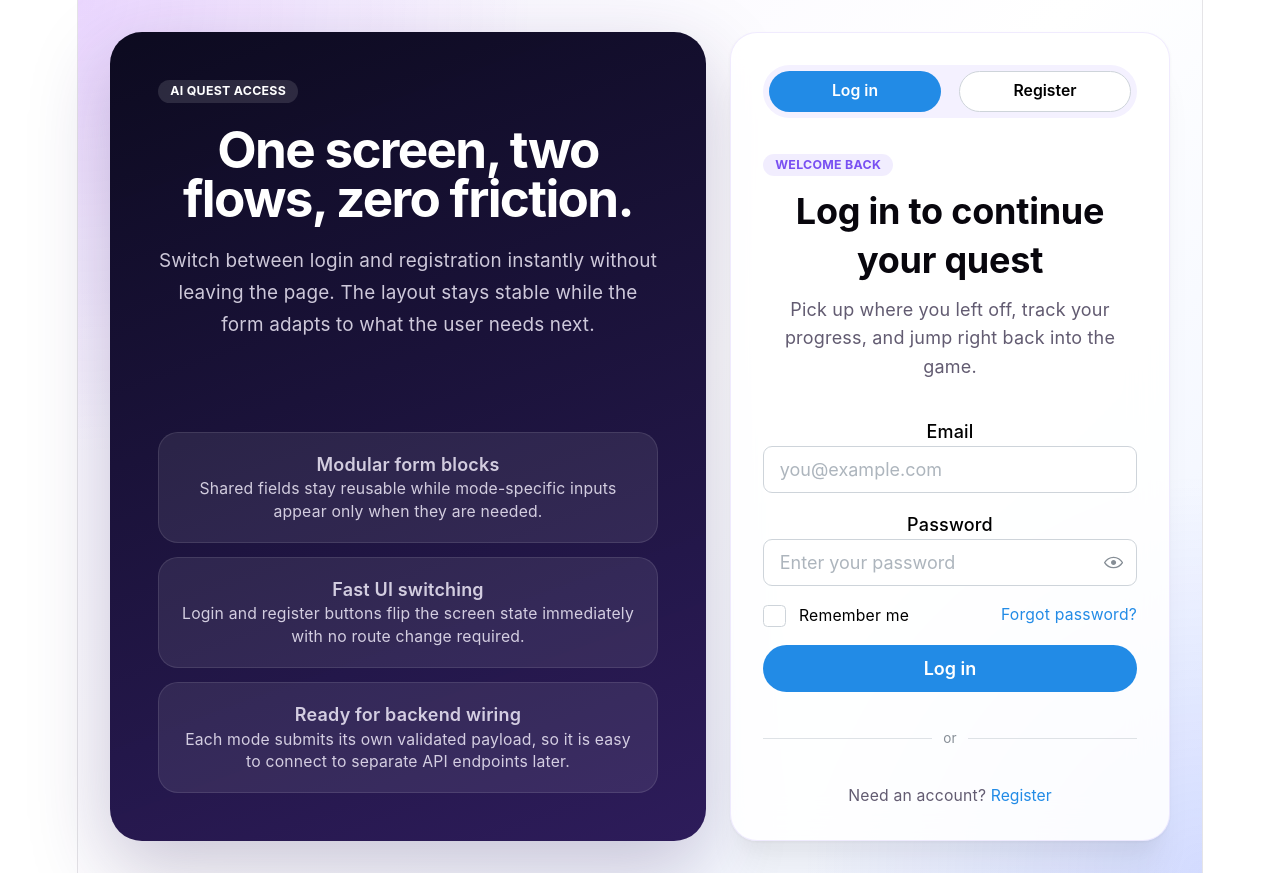
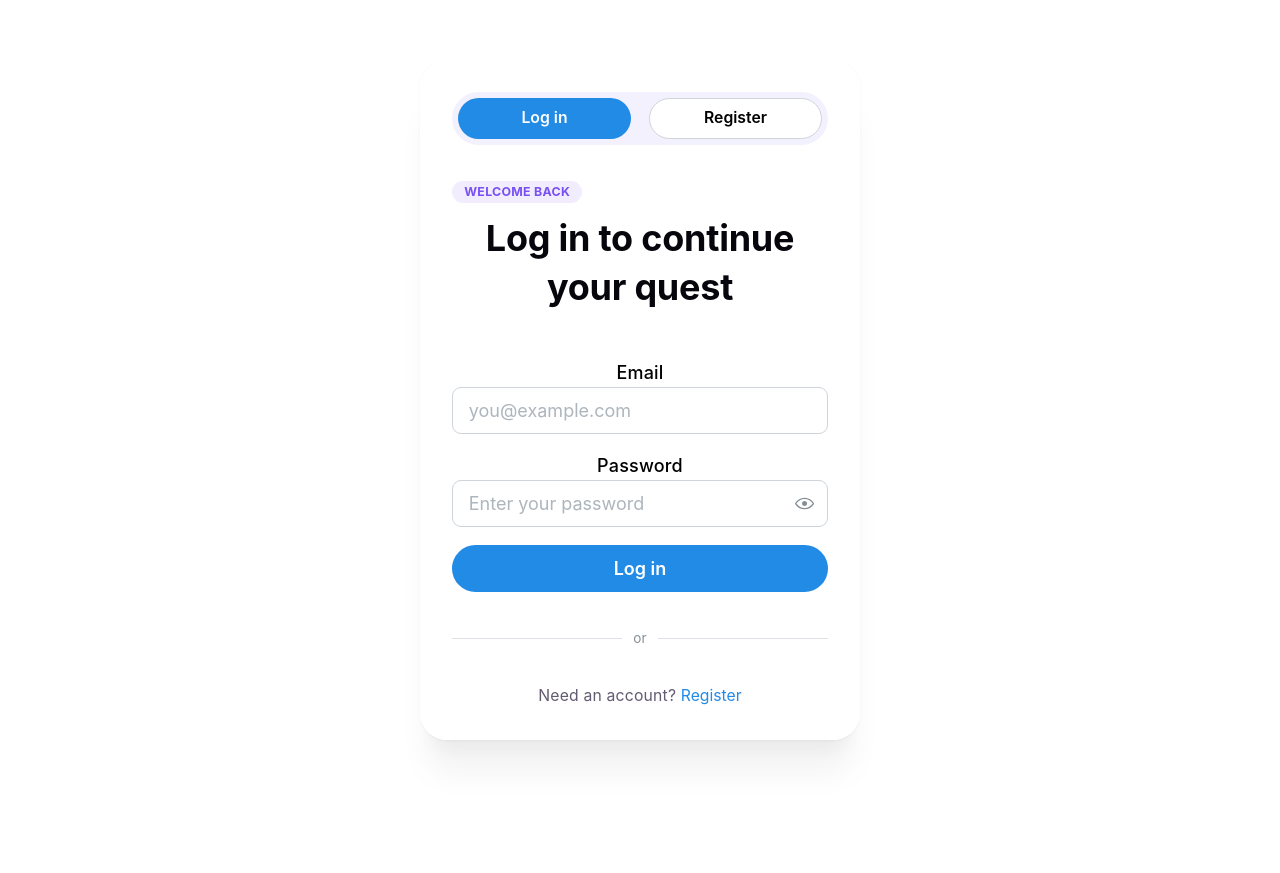
Before and after one commit to MarkDavidovich/ai-quest, a React (Vite) app in the folder frontend/: page / in a window 1280 px wide. After the commit the page ends 800 px from the top, so only its background shows below. Built offline with nearby package versions, Linux system fonts and the light colour scheme.

Commit message:
refactor: simplify AuthPage UI by removing the hero panel, display name field, and associated styles.

```diff
--- a/frontend/src/index.css
+++ b/frontend/src/index.css
@@ -59,7 +59,6 @@ body {
   max-width: 100%;
   margin: 0 auto;
   text-align: center;
-  border-inline: 1px solid var(--border);
   min-height: 100svh;
   display: flex;
   flex-direction: column;
--- a/frontend/src/pages/AuthPage/AuthPage.jsx
+++ b/frontend/src/pages/AuthPage/AuthPage.jsx
@@ -2,7 +2,6 @@ import { useState } from "react";
 import {
   Anchor,
   Badge,
-  Box,
   Button,
   Checkbox,
   Divider,
@@ -21,8 +20,7 @@ const AUTH_COPY = {
   login: {
     badge: "Welcome back",
     title: "Log in to continue your quest",
-    description:
-      "Pick up where you left off, track your progress, and jump right back into the game.",
+    description: "",
     submitLabel: "Log in",
     switchPrompt: "Need an account?",
     switchLabel: "Register",
@@ -30,32 +28,25 @@ const AUTH_COPY = {
   register: {
     badge: "New here",
     title: "Create your account",
-    description:
-      "Start a new profile, save your runs, and unlock a personalized game experience.",
+    description: "",
     submitLabel: "Create account",
     switchPrompt: "Already have an account?",
     switchLabel: "Log in",
   },
 };
 
-// implement mantine form for login and register
 const AuthPage = () => {
   const [mode, setMode] = useState("login");
   const copy = AUTH_COPY[mode];
   const isRegisterMode = mode === "register";
   const form = useForm({
     initialValues: {
-      name: "",
       email: "",
       password: "",
       confirmPassword: "",
       terms: false,
     },
     validate: {
-      name: (value) =>
-        isRegisterMode && value.trim().length < 2
-          ? "Display name must include at least 2 characters"
-          : null,
       email: (value) =>
         /^\S+@\S+$/.test(value) ? null : "Enter a valid email address",
       password: (value) =>
@@ -72,7 +63,6 @@ const AuthPage = () => {
   const handleSubmit = form.onSubmit((values) => {
     const payload = isRegisterMode
       ? {
-          name: values.name,
           email: values.email,
           password: values.password,
           terms: values.terms,
@@ -88,44 +78,7 @@ const AuthPage = () => {
   return (
     <section className={style.page}>
       <div className={style.layout}>
-        <Stack gap="lg" className={style.heroPanel}>
-          <Badge className={style.heroBadge} variant="light" radius="xl">
-            AI Quest Access
-          </Badge>
-          <Title order={1} className={style.heroTitle}>
-            One screen, two flows, zero friction.
-          </Title>
-          <Text className={style.heroText}>
-            Switch between login and registration instantly without leaving the
-            page. The layout stays stable while the form adapts to what the user
-            needs next.
-          </Text>
-          <Stack gap="sm" className={style.featureList}>
-            <Box className={style.featureItem}>
-              <Text fw={600}>Modular form blocks</Text>
-              <Text size="sm">
-                Shared fields stay reusable while mode-specific inputs appear
-                only when they are needed.
-              </Text>
-            </Box>
-            <Box className={style.featureItem}>
-              <Text fw={600}>Fast UI switching</Text>
-              <Text size="sm">
-                Login and register buttons flip the screen state immediately
-                with no route change required.
-              </Text>
-            </Box>
-            <Box className={style.featureItem}>
-              <Text fw={600}>Ready for backend wiring</Text>
-              <Text size="sm">
-                Each mode submits its own validated payload, so it is easy to
-                connect to separate API endpoints later.
-              </Text>
-            </Box>
-          </Stack>
-        </Stack>
-
-        <Paper className={style.formPanel} radius="24px" shadow="xl" withBorder>
+        <Paper className={style.formPanel} radius="24px" shadow="xl">
           <Stack gap="xl">
             <Group grow className={style.modeSwitch}>
               <Button
@@ -156,18 +109,6 @@ const AuthPage = () => {
 
             <form onSubmit={handleSubmit}>
               <Stack gap="md">
-                {isRegisterMode && (
-                  <>
-                    <TextInput
-                      label="Display name"
-                      placeholder="Choose a display name"
-                      size="md"
-                      radius="md"
-                      {...form.getInputProps("name")}
-                    />
-                  </>
-                )}
-
                 <TextInput
                   label="Email"
                   placeholder="you@example.com"
@@ -192,21 +133,21 @@ const AuthPage = () => {
                       radius="md"
                       {...form.getInputProps("confirmPassword")}
                     />
-                    <Checkbox
+                    {/* <Checkbox
                       label="I agree to the terms and privacy policy"
                       {...form.getInputProps("terms", { type: "checkbox" })}
-                    />
+                    /> */}
                   </>
                 )}
 
-                {!isRegisterMode && (
+                {/* {!isRegisterMode && (
                   <Group justify="space-between" align="center">
                     <Checkbox label="Remember me" />
                     <Anchor href="#" size="sm">
                       Forgot password?
                     </Anchor>
                   </Group>
-                )}
+                )} */}
 
                 <Button type="submit" size="md" radius="xl" fullWidth>
                   {copy.submitLabel}
--- a/frontend/src/pages/AuthPage/AuthPage.module.css
+++ b/frontend/src/pages/AuthPage/AuthPage.module.css
@@ -4,62 +4,10 @@
   align-items: center;
   justify-content: center;
   padding: 32px;
-  background:
-    radial-gradient(circle at top left, rgba(170, 59, 255, 0.16), transparent 32%),
-    radial-gradient(circle at bottom right, rgba(86, 110, 255, 0.18), transparent 28%),
-    linear-gradient(135deg, #f7f4ff 0%, #ffffff 50%, #eef3ff 100%);
 }
 
 .layout {
-  width: min(1120px, 100%);
-  display: grid;
-  grid-template-columns: minmax(0, 1.05fr) minmax(360px, 440px);
-  gap: 24px;
-  align-items: stretch;
-}
-
-.heroPanel {
-  padding: 48px;
-  border-radius: 32px;
-  background:
-    linear-gradient(160deg, rgba(12, 10, 32, 0.96), rgba(48, 30, 97, 0.9)),
-    #120f1f;
-  color: #f6f1ff;
-  box-shadow: 0 28px 80px rgba(48, 30, 97, 0.26);
-}
-
-.heroBadge {
-  align-self: flex-start;
-  background: rgba(255, 255, 255, 0.12);
-  color: #ffffff;
-}
-
-.heroTitle {
-  margin: 0;
-  color: #ffffff;
-  font-size: clamp(2.5rem, 4vw, 4.25rem);
-  line-height: 0.95;
-}
-
-.heroText {
-  font-size: 1.05rem;
-  line-height: 1.7;
-  color: rgba(246, 241, 255, 0.82);
-}
-
-.featureList {
-  margin-top: auto;
-}
-
-.featureItem {
-  padding: 18px 20px;
-  border-radius: 20px;
-  background: rgba(255, 255, 255, 0.08);
-  border: 1px solid rgba(255, 255, 255, 0.1);
-}
-
-.featureItem p {
-  color: rgba(246, 241, 255, 0.82);
+  width: min(440px, 100%);
 }
 
 .formPanel {
@@ -68,7 +16,6 @@
   align-items: center;
   background: rgba(255, 255, 255, 0.88);
   backdrop-filter: blur(18px);
-  border: 1px solid rgba(132, 94, 247, 0.12);
 }
 
 .modeSwitch {
@@ -96,11 +43,6 @@
     padding: 20px;
   }
 
-  .layout {
-    grid-template-columns: 1fr;
-  }
-
-  .heroPanel,
   .formPanel {
     padding: 28px;
   }
@@ -111,13 +53,8 @@
     padding: 12px;
   }
 
-  .heroPanel,
   .formPanel {
     padding: 22px;
     border-radius: 24px;
   }
-
-  .heroTitle {
-    font-size: 2.2rem;
-  }
 }
```
